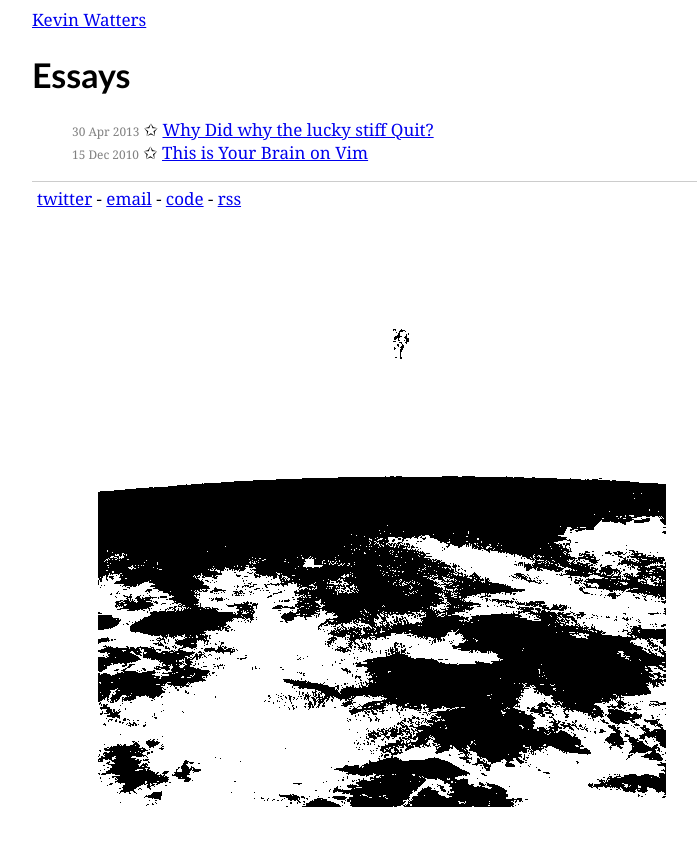
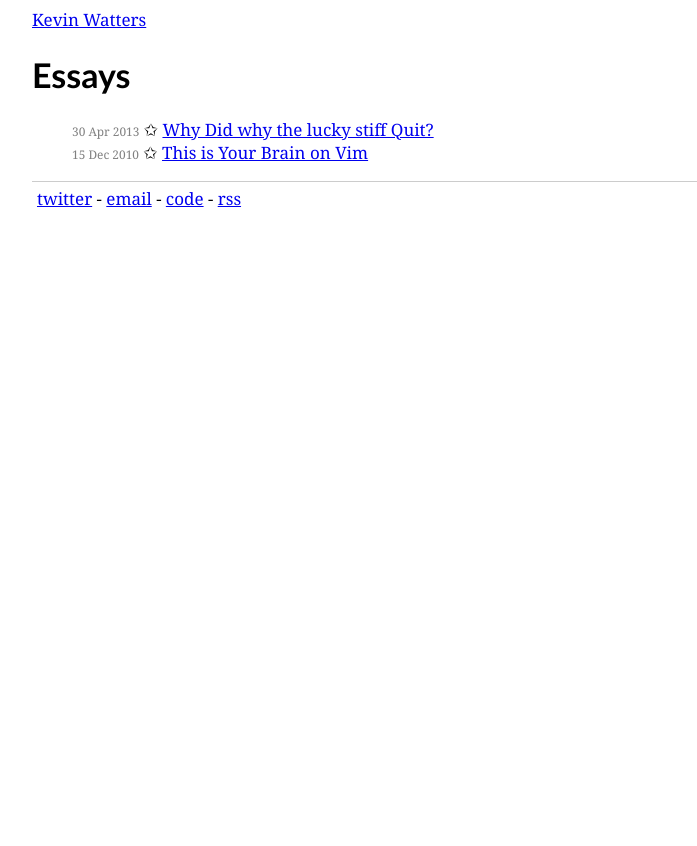
Before and after one commit to kevinw/kevinw.github.com, a Jekyll site: the page built from index.html, in a window 1280 px wide. Shown: the top 846 px of the page, without its empty margins (258-955 px from the left). Built offline with Jekyll 4.4.1, drawn with Linux system fonts in a browser that asks for light colours; Markdown is read by kramdown in place of the engine named in the settings.

Commit message:
Remove astronaut.

```diff
--- a/index.html
+++ b/index.html
@@ -22,5 +22,3 @@ title: Kevin Watters
 </div>
 
 {% include twitter.html %}
-
-<div style="text-align: center;"><img src="/img/astronaut.png"></div>
```
